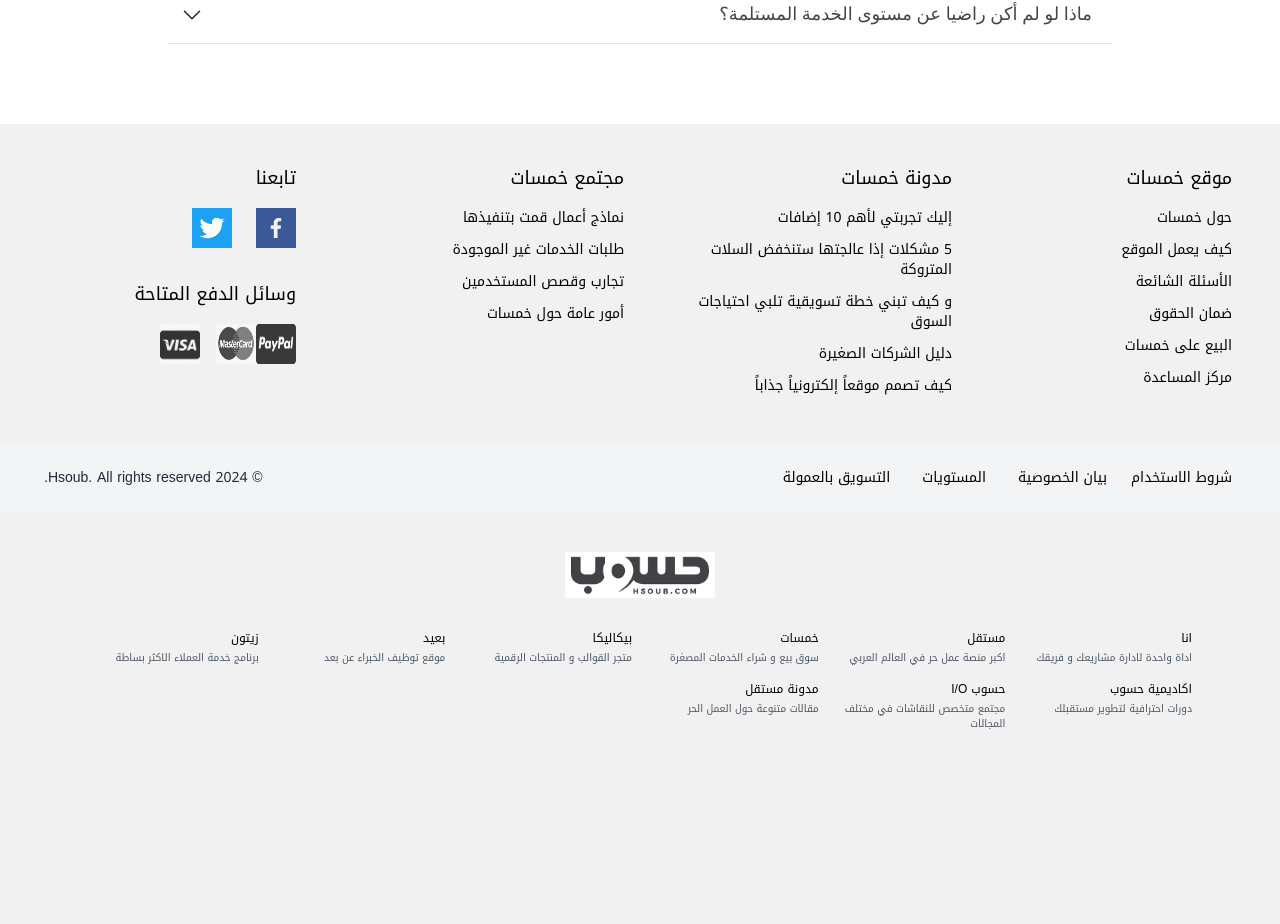
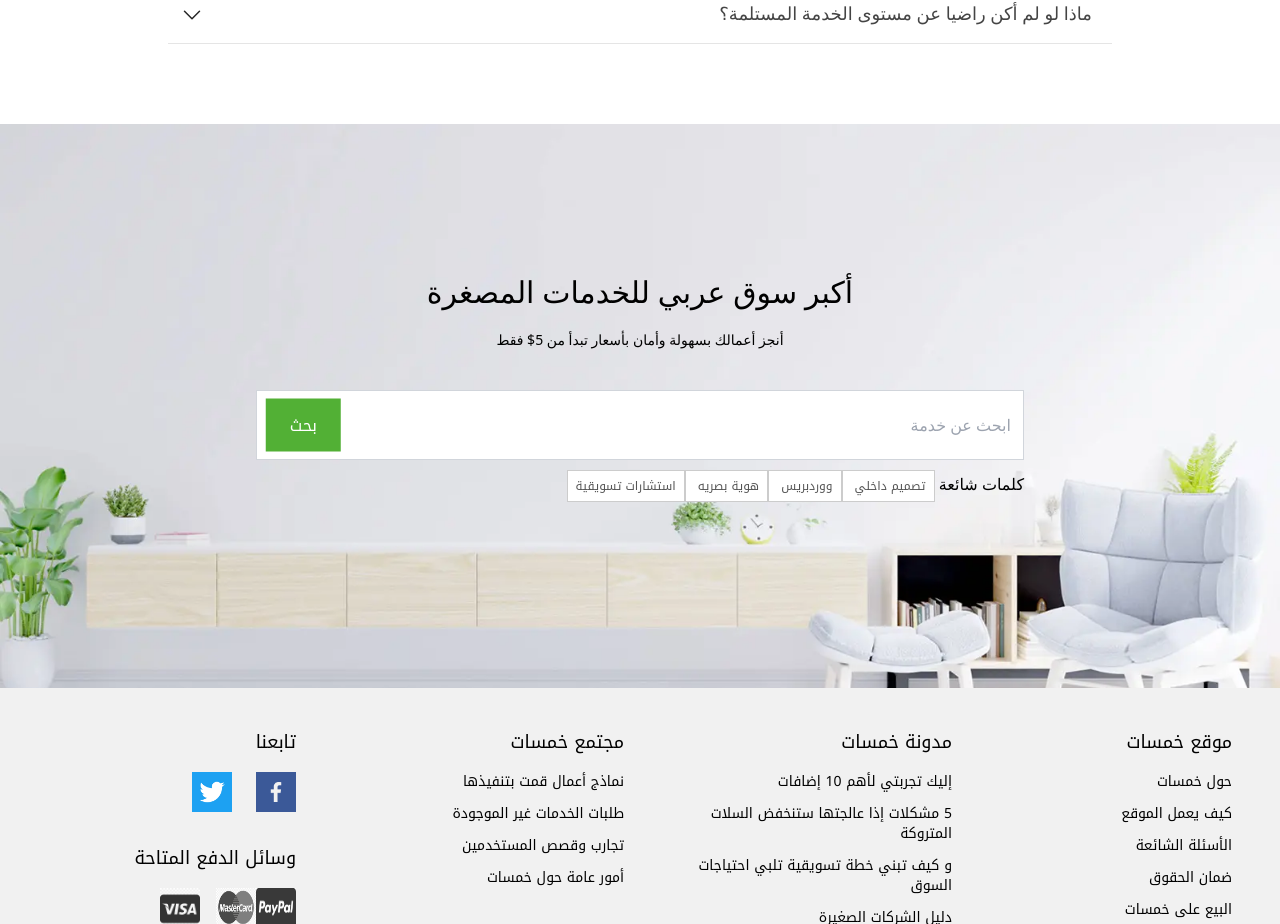
Before and after one commit to alwaleedibrahim/khamsat-clone, a Next.js app: page / in a window 1280 px wide. Shown: the part 1656-2580 px from the top of the page. Before the commit the page ends 2487 px from the top, so only its background shows below. Built offline with nearby package versions, Linux system fonts and the light colour scheme.

Commit message:
FEAT: Added HeroSection component

```diff
--- /dev/null
+++ b/src/app/_components/home/HeroSection.tsx
@@ -0,0 +1,25 @@
+import ButtonA from "../reusable/buttons/ButtonA";
+import ButtonB from "../reusable/buttons/ButtonB";
+import TagButton from "../reusable/buttons/TagButton";
+import SearchForm from "../reusable/search-form/SearchForm";
+const words = ["تصميم داخلي", "ووردبريس", "هوية بصريه", "استشارات تسويقية"];
+export default function HeroSection() {
+  return (
+    <div className="bg-[url('/images/hero-img.webp')] bg-cover bg-no-repeat bg-center py-[150px]">
+      <h1 className="text-3xl pb-[20px]">أكبر سوق عربي للخدمات المصغرة</h1>
+      <p className="text-sm">أنجز أعمالك بسهولة وأمان بأسعار تبدأ من 5$ فقط</p>
+      <div className="py-10 max-w-3xl mx-auto">
+        <SearchForm />
+        <div className=" text-start pt-3">
+          كلمات شائعة {" "}
+          {words.map((word) => (
+            <TagButton
+              text={`${word} `}
+              extraStyle="text-xs hover:bg-primary"
+            ></TagButton>
+          ))}
+        </div>
+      </div>
+    </div>
+  );
+}
--- a/src/app/_components/home/QuestionSection.tsx
+++ b/src/app/_components/home/QuestionSection.tsx
@@ -44,10 +44,8 @@
   return (
     <div className="accordion bg-white py-20 flex flex-col justify-center items-center">
       <h2 className="text-3xl pb-10">الأسئلة الشائعة</h2>
-
       <div
         className="accordion max-w-screen-lg sm:px-0 md:px-10"
-        id="accordionExample"
       >
         {questionListItems.map((item, index) => (
           <div
--- a/src/app/page.tsx
+++ b/src/app/page.tsx
@@ -1,3 +1,4 @@
+import HeroSection from "./_components/home/HeroSection";
 import QuestionSection from "./_components/home/QuestionSection";
 import RecommendServices from "./_components/home/RecommendServices";
 import SnippetSection from "./_components/home/SnippetSection";
@@ -18,6 +19,7 @@
       <TagButton text="اول hover" extraStyle="hover:bg-primary" />
       <TagButton text="تانى hover" extraStyle="hover:bg-bColor" />
       <QuestionSection/>
+      <HeroSection/>
     </div>
   );
 }
```
Also changed, not shown: public/images/hero-img.webp (added).
